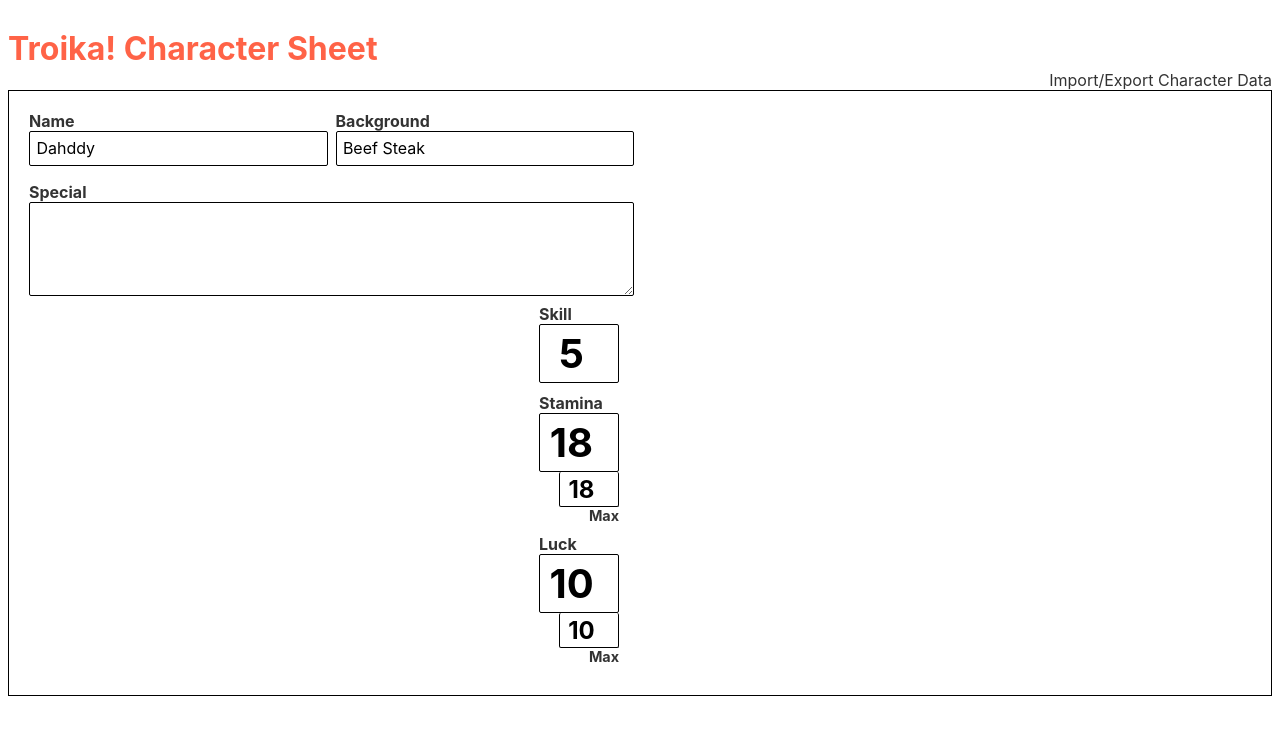
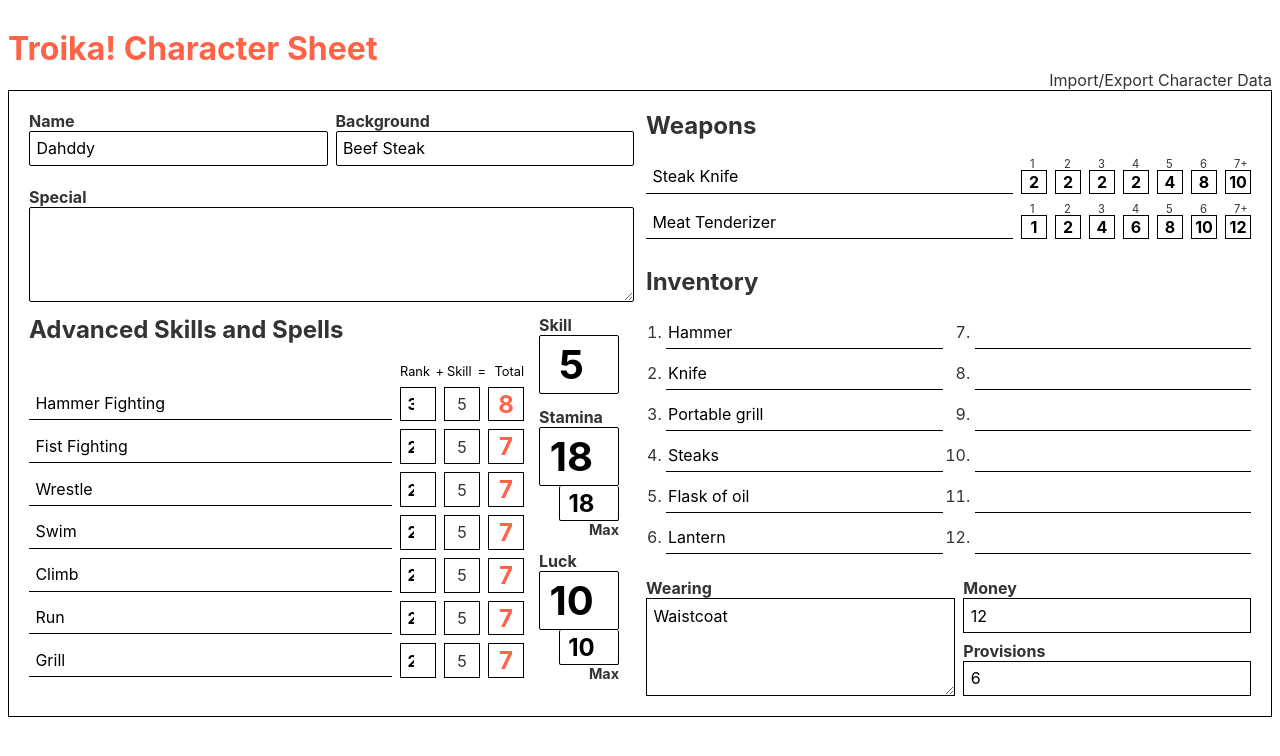
Before and after one commit to timfoley/troika-character-sheet, a React (Create React App) app: page / in a window 1280 px wide. Shown: the top 756 px of the page. Built offline with nearby package versions, Linux system fonts and the light colour scheme.

Commit message:
Add more components!

```diff
--- /dev/null
+++ b/src/Inventory.css
@@ -0,0 +1,31 @@
+.inventory {
+    grid-area: inventory;
+}
+
+.inventory__grid {
+    display           : grid;
+    grid-template-rows: repeat(12, 1fr);
+    grid-auto-flow    : column;
+    row-gap           : 8px;
+    column-gap        : 32px;
+    padding-left      : 20px;
+}
+
+@media (min-width: 500px) {
+    .inventory__grid {
+        grid-template-rows   : repeat(6, 1fr);
+        grid-template-columns: 1fr 1fr;
+    }
+}
+
+.item {
+    border-bottom: 1px solid black;
+}
+
+.item>input {
+    height       : 100%;
+    width        : 100%;
+    padding      : 2px;
+    border       : none;
+    border-radius: 0;
+}
--- /dev/null
+++ b/src/Inventory.js
@@ -0,0 +1,53 @@
+import React from "react";
+import PropTypes from "prop-types";
+
+import "./Inventory.css";
+
+export function Inventory(props) {
+    const items = [];
+
+    for (let i = 0; i < 12; i++) {
+        if (props.inventory[i]) {
+            items.push(
+                <React.Fragment key={"item" + i}>
+                    <li className="item">
+                    <input
+                        id={i}
+                        type="text"
+                        aria-label={`Slot ${i + 1}`}
+                        value={props.inventory[i].name}
+                    />
+                    </li>
+                </React.Fragment>
+            );
+        }
+        else {
+            items.push(
+                <React.Fragment key={"item" + i}>
+                    <li className="item blank">
+                    <input
+                        id={i}
+                        type="text"
+                        aria-label={`Empty slot ${i + 1}`}
+                        value=""
+                    />
+                    </li>
+                </React.Fragment>
+            )
+        }
+
+    }
+
+    return (
+        <div className="inventory">
+        <h2>Inventory</h2>
+        <ol className="inventory__grid">
+            {items}
+        </ol>
+        </div>
+    )
+};
+
+Inventory.propTypes = {
+    inventory: PropTypes.array
+}
--- /dev/null
+++ b/src/OtherGear.css
@@ -0,0 +1,29 @@
+.wearing {
+    grid-area: wearing;
+}
+
+.money {
+    grid-area: money;
+}
+
+.provisions {
+    grid-area: provisions;
+}
+
+.gear__label {
+    font-weight   : bold;
+    display       : flex;
+    flex-direction: column;
+}
+
+.gear__input {
+    height       : 100%;
+    width        : 100%;
+    margin       : 0;
+    border       : 1px solid black;
+    border-radius: 0;
+}
+
+.wearing textarea {
+    width: 100%;
+}
--- /dev/null
+++ b/src/OtherGear.js
@@ -0,0 +1,28 @@
+import React from "react";
+
+import "./OtherGear.css";
+
+export function OtherGear(props) {
+	return (
+		<React.Fragment>
+			<label className="gear__label wearing">
+				Wearing
+				<textarea className="gear__input" value={props.wearing} />
+			</label>
+
+			<label className="gear__label money box">
+				Money
+				<input type="number" className="gear__input" value={props.money} />
+			</label>
+
+			<label className="gear__label provisions box">
+				Provisions
+				<input
+					type="number"
+					className="gear__input"
+					value={props.provisions}
+				/>
+			</label>
+		</React.Fragment>
+	);
+}
--- a/src/Sheet.js
+++ b/src/Sheet.js
@@ -5,13 +5,17 @@
 
 import { Basics } from "./Basics";
 import { Stats } from "./Stats";
+import { Skills } from "./Skills";
+import { Weapons } from "./Weapons";
+import { Inventory } from "./Inventory";
+import { OtherGear } from "./OtherGear";
 
 export function Sheet(props) {
 	const updateCharacter = (field, value) => {
-        props.setCharacter({...props.character, [field]: value})
-    }
+		props.setCharacter({ ...props.character, [field]: value });
+	};
 
-    return(
+	return (
 		<div className="sheet">
 			<div className="left-grid">
 				<Basics
@@ -26,8 +30,19 @@
 					luck={props.character.luck}
 					updateCharacter={updateCharacter}
 				/>
+				<Skills
+					skills={props.character.skills}
+					skillStat={props.character.skill}
+				/>
 			</div>
 			<div className="right-grid">
+				<Weapons weapons={props.character.weapons} />
+				<Inventory inventory={props.character.inventory} />
+				<OtherGear
+					wearing={props.character.wearing}
+					money={props.character.money}
+					provisions={props.character.provisions}
+				/>
 			</div>
 		</div>
 	);
@@ -36,4 +51,4 @@
 Sheet.propTypes = {
 	character: PropTypes.object,
 	setCharacter: PropTypes.func
-}
+};
--- /dev/null
+++ b/src/Skills.css
@@ -0,0 +1,79 @@
+.skills {
+    width    : 100%;
+    grid-area: skills;
+}
+
+.skills input {
+    margin-bottom: 0px;
+    border-radius: 0;
+}
+
+.skills h2 {
+    margin-top: 0px;
+}
+
+.skills__grid {
+    display              : grid;
+    grid-gap             : 8px;
+    grid-template-columns: 1fr 36px 36px 36px;
+}
+
+.skills__grid__heading::after {
+    position   : relative;
+    left       : 6px;
+    font-weight: normal;
+}
+
+.skills__grid__heading.skill__box--rank::after {
+    content: "+";
+}
+
+.skills__grid__heading.skill__box--skill::after {
+    content: "=";
+}
+
+.skill__name>input {
+    border       : none;
+    border-bottom: 1px solid black;
+    width        : 100%;
+}
+
+.skill__name {
+    grid-column: 1;
+}
+
+.skill__box {
+    display        : flex;
+    justify-content: center;
+    align-items    : center;
+    text-align     : center;
+    border         : 1px solid black;
+}
+
+.skill__box--rank {
+    grid-column: 2;
+    width      : 100%;
+    font-weight: bold;
+}
+
+.skill__box--skill-stat {
+    grid-column: 3;
+}
+
+.skill__box--total {
+    grid-column: 4;
+    font-weight: bold;
+    color      : tomato;
+    font-size  : 1.5rem;
+}
+
+.skills__grid__heading {
+    font-weight: normal;
+    color      : black;
+    text-align : right;
+    font-size  : .8rem;
+}
+
+.skills .header {
+    font-size: .5rem;
+}
--- /dev/null
+++ b/src/Skills.js
@@ -0,0 +1,51 @@
+import React from "react";
+import PropTypes from "prop-types";
+
+import "./Skills.css";
+
+export function Skills(props) {
+	return (
+		<div className="skills">
+			<h2>Advanced Skills and Spells</h2>
+			<div className="skills__grid">
+				<div className="skills__grid__heading skill__box--rank">Rank</div>
+				<div className="skills__grid__heading skill__box--skill">Skill</div>
+				<div className="skills__grid__heading skill__box--total">Total</div>
+				{props.skills.map(skill => (
+					<React.Fragment key={skill.name}>
+						<div className="skill__name">
+							<input
+								aria-label="skill name"
+								type="text"
+								value={skill.name}
+							/>
+						</div>
+						<input
+							aria-label="skill rank"
+							className="skill__box skill__box--rank"
+							type="number"
+							value={skill.rank}
+						/>
+						<div
+							aria-label="skill stat"
+							className="skill__box skill__box--skill-stat"
+						>
+							{props.skillStat}
+						</div>
+						<div
+							aria-label="skill total"
+							className="skill__box skill__box--total"
+						>
+							{skill.rank + props.skillStat}
+						</div>
+					</React.Fragment>
+				))}
+			</div>
+		</div>
+	);
+}
+
+Skills.propTypes = {
+    skills: PropTypes.array,
+    skillStat: PropTypes.number
+}
--- /dev/null
+++ b/src/Weapons.css
@@ -0,0 +1,63 @@
+.weapons {
+    grid-area: weapons;
+}
+
+.weapons h2 {
+    margin-top: 0;
+}
+
+.weapons__grid {
+    display              : grid;
+    grid-gap             : 2px;
+    row-gap              : 12px;
+    grid-template-columns: 7fr repeat(7, 1fr);
+}
+
+@media (min-width: 500px) {
+    .weapons__grid {
+        display              : grid;
+        grid-gap             : 8px;
+        row-gap              : 12px;
+        grid-template-columns: 1fr repeat(7, 26px);
+    }
+
+    .weapon__damage {
+        height: 24px;
+    }
+}
+
+
+.weapon__name>input {
+    width         : 100%;
+    border        : none;
+    border-bottom : 1px solid black;
+    margin-bottom : 0;
+    text-transform: capitalize;
+    border-radius : 0;
+}
+
+.weapon__damage {
+    margin-top: auto;
+    border    : 1px solid black;
+    position  : relative;
+}
+
+.weapon__damage input {
+    width          : 100%;
+    height         : 100%;
+    padding        : 0;
+    margin         : 0;
+    border         : none;
+    display        : flex;
+    justify-content: center;
+    align-items    : center;
+    text-align     : center;
+    font-weight    : bold;
+}
+
+.weapon__damage__roll {
+    position : absolute;
+    top      : -14px;
+    left     : 8px;
+    font-size: .7rem;
+}
--- /dev/null
+++ b/src/Weapons.js
@@ -0,0 +1,53 @@
+import React from "react";
+import PropTypes from "prop-types";
+
+import "./Weapons.css";
+
+function DamageBoxes({damage, name}) {
+	function getRollFromIndex(i) {
+		if (i < 6) {
+			return (i + 1).toString();
+		}
+
+		return "7+";
+	}
+
+	return damage.map((dmgValue, i) => (
+		<div className="weapon__damage" key={name + "-dmg-" + i}>
+			<input
+				value={dmgValue}
+				aria-label={`${getRollFromIndex(i)} damage value for ${name}`}
+				type="text"
+			/>
+			<div className="weapon__damage__roll" aria-hidden="true">
+				{getRollFromIndex(i)}
+			</div>
+		</div>
+	));
+}
+
+export function Weapons(props) {
+	return (
+		<div className="weapons">
+			<h2>Weapons</h2>
+			<div className="weapons__grid">
+				{props.weapons.map(weapon => (
+					<React.Fragment key={weapon.name}>
+						<div className="weapon__name">
+							<input
+								aria-label="weapon name"
+								type="text"
+								value={weapon.name}
+							/>
+						</div>
+						<DamageBoxes damage={weapon.damage} name={weapon.name} />
+					</React.Fragment>
+				))}
+			</div>
+		</div>
+	);
+}
+
+Weapons.propTypes = {
+	weapons: PropTypes.array
+};
```
Lines whose indentation alone changed are shown as unchanged.
